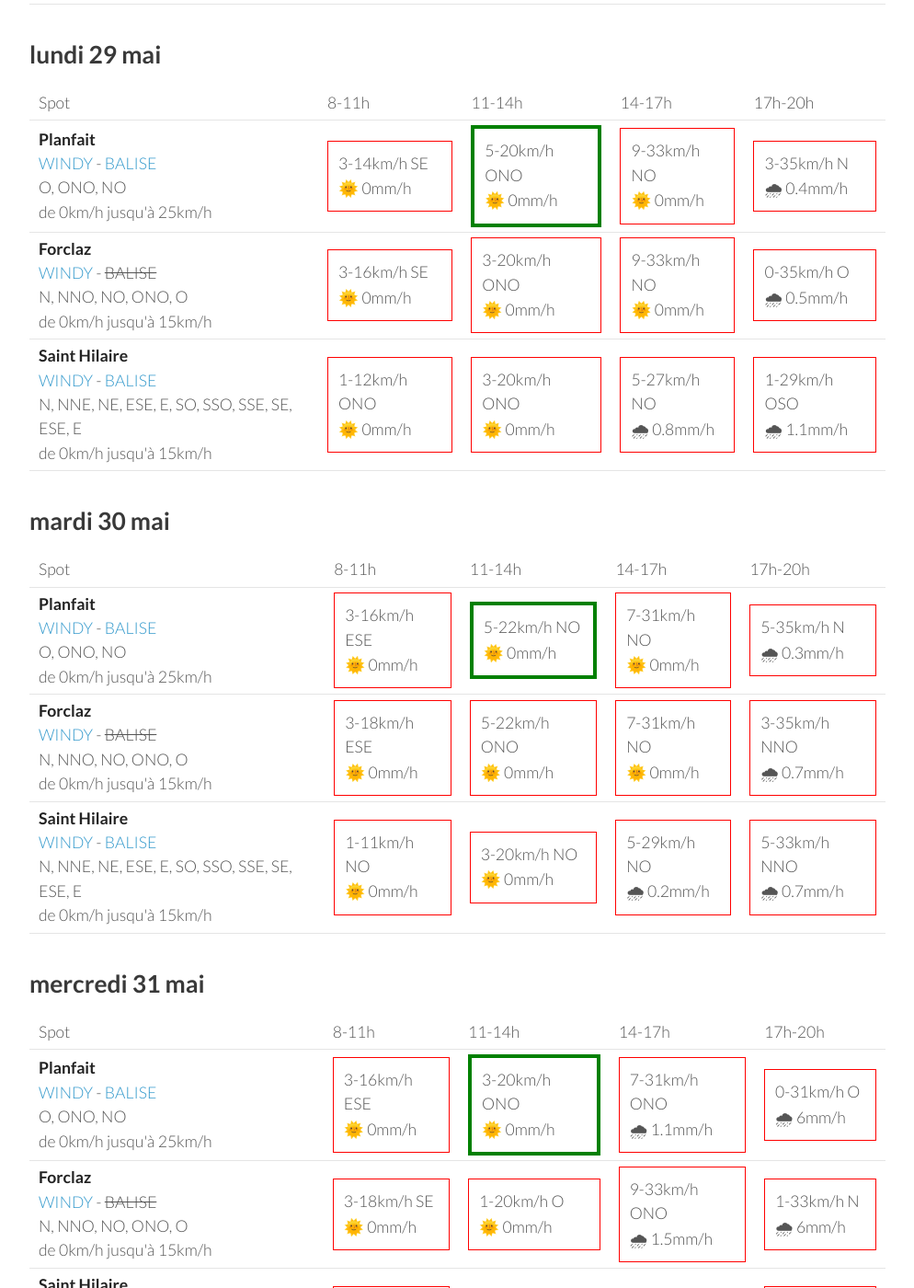
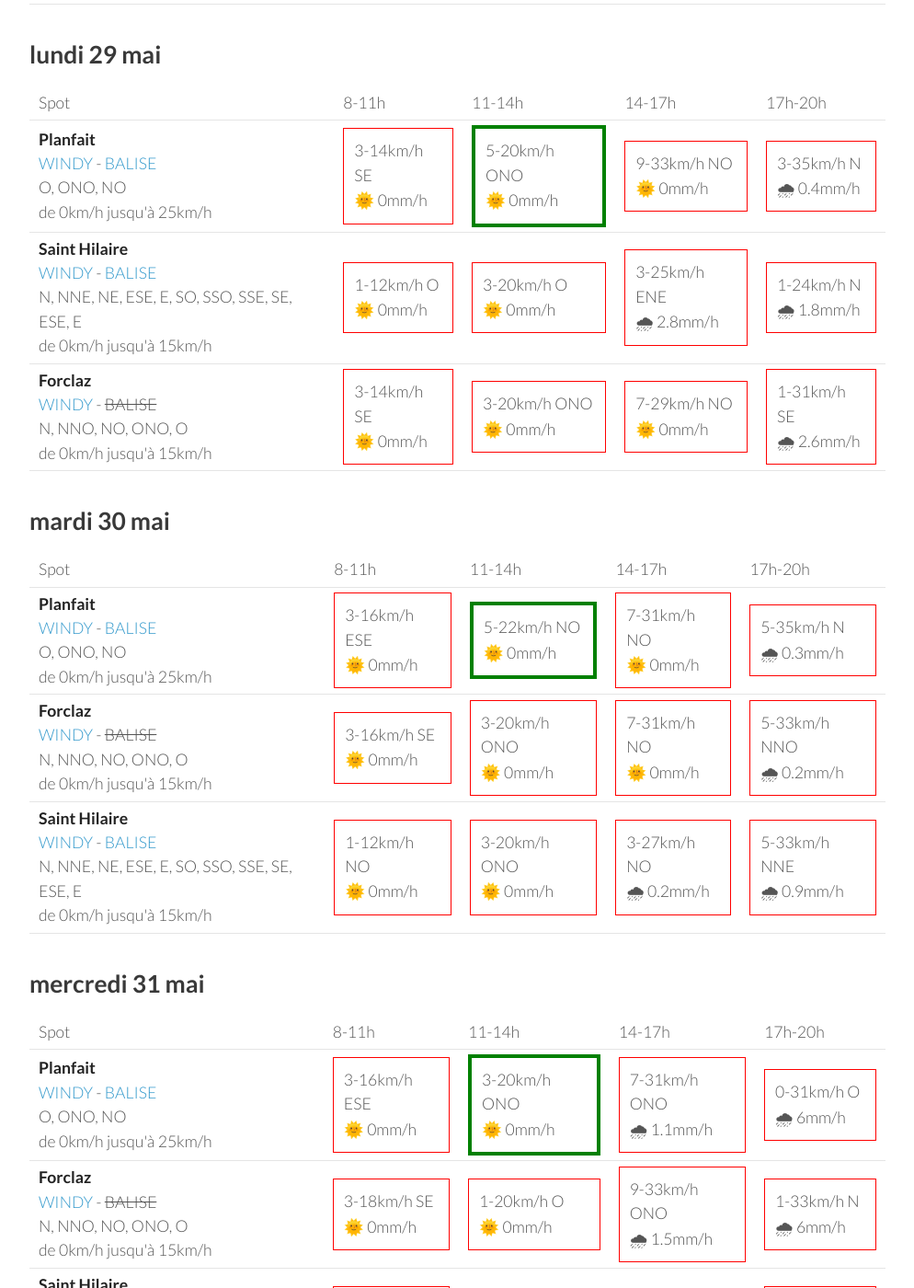
Before and after one commit to parapente-dans-le-nord/parapente-dans-le-nord.github.io, a Jekyll site: the page built from alpes_nord.markdown, in a window 1280 px wide and 1400 px high, scrolled down 1259 px. Shown: the whole window at 92% size, without its empty margins (26-1020 px from the left). Built offline with Jekyll 4.4.1, drawn with Linux system fonts in a browser that asks for light colours; some of the changed text lies outside the part shown.

Commit message:
update index.markdown

```diff
--- a/alpes_nord.markdown
+++ b/alpes_nord.markdown
@@ -69,7 +69,7 @@ page mise à jour le samedi 27 mai 13:26
 
             <td><div class="flyable"><p>1-1km/h E</p><p>🌞 0mm/h</p></div></td>
             <td><div class="flyable"><p>5-14km/h ESE</p><p>🌞 0mm/h</p></div></td>
-            <td><div class="not-flyable"><p>3-16km/h ENE</p><p>🌧 1.1mm/h</p></div></td>
+            <td><div class="not-flyable"><p>3-16km/h ENE</p><p>🌧 1.2mm/h</p></div></td>
             <td><div class="flyable"><p>3-11km/h SSO</p><p>🌧 0.5mm/h</p></div></td>
 
 
@@ -121,22 +121,22 @@ page mise à jour le samedi 27 mai 13:26
 
     </tr>
 <tr>
-        <td><strong>Forclaz</strong><br><a href="https://windy.com/45.814/6.247?45.375,6.246,8,m:eVwaglz">WINDY</a> - <span class="no-balise"> BALISE </span><br> <span class="vent-favorable">N, NNO, NO, ONO, O</span><br><span class="force-vent">de 0km/h jusqu'à 15km/h</span> </td>
+        <td><strong>Saint Hilaire</strong><br><a href="https://windy.com/45.307/5.888?45.087,5.889,9,m:eUFagkX">WINDY</a> - <span class=""><a href="http://www.balisemeteo.com/balise.php?idBalise=61">BALISE</a> </span><br> <span class="vent-favorable">N, NNE, NE, ESE, E, SO, SSO, SSE, SE, ESE, E</span><br><span class="force-vent">de 0km/h jusqu'à 15km/h</span> </td>
 
-            <td><div class="not-flyable"><p>3-16km/h SE</p><p>🌞 0mm/h</p></div></td>
-            <td><div class="not-flyable"><p>3-20km/h ONO</p><p>🌞 0mm/h</p></div></td>
-            <td><div class="not-flyable"><p>9-33km/h NO</p><p>🌞 0mm/h</p></div></td>
-            <td><div class="not-flyable"><p>0-35km/h O</p><p>🌧 0.5mm/h</p></div></td>
+            <td><div class="not-flyable"><p>1-12km/h O</p><p>🌞 0mm/h</p></div></td>
+            <td><div class="not-flyable"><p>3-20km/h O</p><p>🌞 0mm/h</p></div></td>
+            <td><div class="not-flyable"><p>3-25km/h ENE</p><p>🌧 2.8mm/h</p></div></td>
+            <td><div class="not-flyable"><p>1-24km/h N</p><p>🌧 1.8mm/h</p></div></td>
 
 
     </tr>
 <tr>
-        <td><strong>Saint Hilaire</strong><br><a href="https://windy.com/45.307/5.888?45.087,5.889,9,m:eUFagkX">WINDY</a> - <span class=""><a href="http://www.balisemeteo.com/balise.php?idBalise=61">BALISE</a> </span><br> <span class="vent-favorable">N, NNE, NE, ESE, E, SO, SSO, SSE, SE, ESE, E</span><br><span class="force-vent">de 0km/h jusqu'à 15km/h</span> </td>
+        <td><strong>Forclaz</strong><br><a href="https://windy.com/45.814/6.247?45.375,6.246,8,m:eVwaglz">WINDY</a> - <span class="no-balise"> BALISE </span><br> <span class="vent-favorable">N, NNO, NO, ONO, O</span><br><span class="force-vent">de 0km/h jusqu'à 15km/h</span> </td>
 
-            <td><div class="not-flyable"><p>1-12km/h ONO</p><p>🌞 0mm/h</p></div></td>
+            <td><div class="not-flyable"><p>3-14km/h SE</p><p>🌞 0mm/h</p></div></td>
             <td><div class="not-flyable"><p>3-20km/h ONO</p><p>🌞 0mm/h</p></div></td>
-            <td><div class="not-flyable"><p>5-27km/h NO</p><p>🌧 0.8mm/h</p></div></td>
-            <td><div class="not-flyable"><p>1-29km/h OSO</p><p>🌧 1.1mm/h</p></div></td>
+            <td><div class="not-flyable"><p>7-29km/h NO</p><p>🌞 0mm/h</p></div></td>
+            <td><div class="not-flyable"><p>1-31km/h SE</p><p>🌧 2.6mm/h</p></div></td>
 
 
     </tr>
@@ -169,20 +169,20 @@ page mise à jour le samedi 27 mai 13:26
 <tr>
         <td><strong>Forclaz</strong><br><a href="https://windy.com/45.814/6.247?45.375,6.246,8,m:eVwaglz">WINDY</a> - <span class="no-balise"> BALISE </span><br> <span class="vent-favorable">N, NNO, NO, ONO, O</span><br><span class="force-vent">de 0km/h jusqu'à 15km/h</span> </td>
 
-            <td><div class="not-flyable"><p>3-18km/h ESE</p><p>🌞 0mm/h</p></div></td>
-            <td><div class="not-flyable"><p>5-22km/h ONO</p><p>🌞 0mm/h</p></div></td>
+            <td><div class="not-flyable"><p>3-16km/h SE</p><p>🌞 0mm/h</p></div></td>
+            <td><div class="not-flyable"><p>3-20km/h ONO</p><p>🌞 0mm/h</p></div></td>
             <td><div class="not-flyable"><p>7-31km/h NO</p><p>🌞 0mm/h</p></div></td>
-            <td><div class="not-flyable"><p>3-35km/h NNO</p><p>🌧 0.7mm/h</p></div></td>
+            <td><div class="not-flyable"><p>5-33km/h NNO</p><p>🌧 0.2mm/h</p></div></td>
 
 
     </tr>
 <tr>
         <td><strong>Saint Hilaire</strong><br><a href="https://windy.com/45.307/5.888?45.087,5.889,9,m:eUFagkX">WINDY</a> - <span class=""><a href="http://www.balisemeteo.com/balise.php?idBalise=61">BALISE</a> </span><br> <span class="vent-favorable">N, NNE, NE, ESE, E, SO, SSO, SSE, SE, ESE, E</span><br><span class="force-vent">de 0km/h jusqu'à 15km/h</span> </td>
 
-            <td><div class="not-flyable"><p>1-11km/h NO</p><p>🌞 0mm/h</p></div></td>
-            <td><div class="not-flyable"><p>3-20km/h NO</p><p>🌞 0mm/h</p></div></td>
-            <td><div class="not-flyable"><p>5-29km/h NO</p><p>🌧 0.2mm/h</p></div></td>
-            <td><div class="not-flyable"><p>5-33km/h NNO</p><p>🌧 0.7mm/h</p></div></td>
+            <td><div class="not-flyable"><p>1-12km/h NO</p><p>🌞 0mm/h</p></div></td>
+            <td><div class="not-flyable"><p>3-20km/h ONO</p><p>🌞 0mm/h</p></div></td>
+            <td><div class="not-flyable"><p>3-27km/h NO</p><p>🌧 0.2mm/h</p></div></td>
+            <td><div class="not-flyable"><p>5-33km/h NNE</p><p>🌧 0.9mm/h</p></div></td>
 
 
     </tr>
```
Also changed, not shown: other parts of alpes_nord.markdown (+1 -1 lines).
